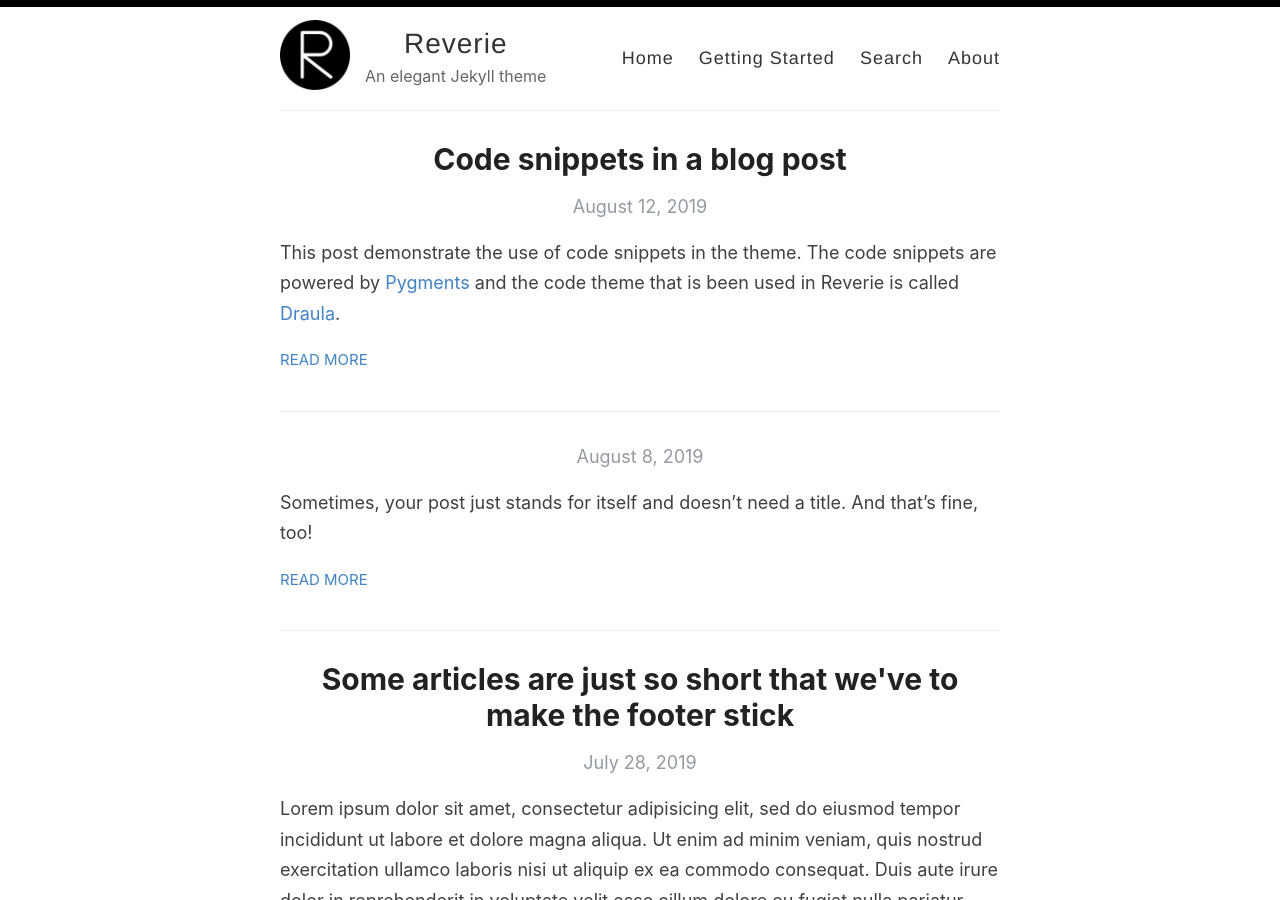
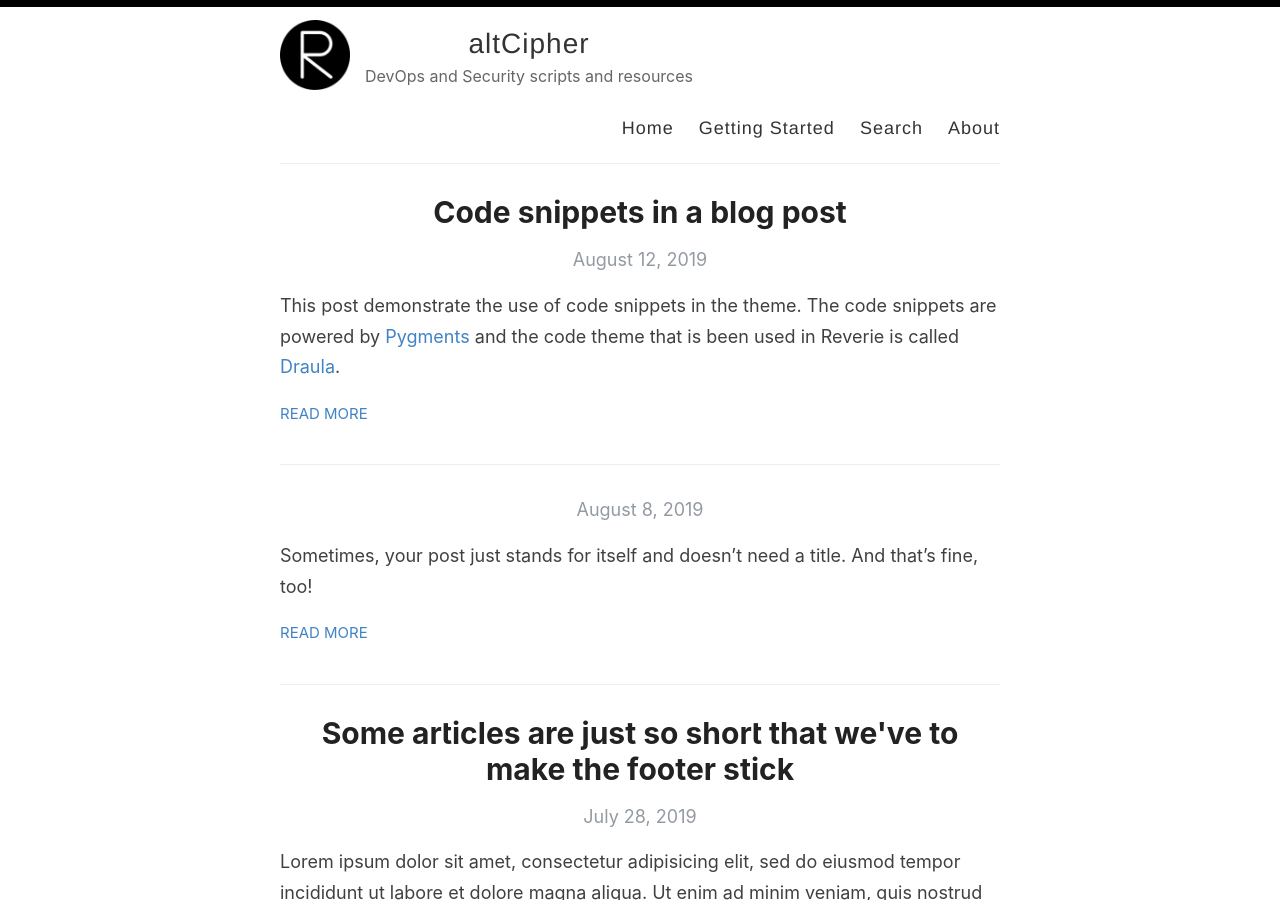
Before and after one commit to altCipher/altcipher.github.io, a Jekyll site: the page built from index.html, in a window 1280 px wide and 900 px high. Built offline with Jekyll 4.4.1, drawn with Linux system fonts in a browser that asks for light colours; the list of posts is cut into pages by our own code.

Commit message:
Customized defaults

```diff
--- a/_config.yml
+++ b/_config.yml
@@ -3,13 +3,13 @@
 #
 
 # Name of your site (displayed in the header)
-name: Reverie
+name: altCipher
 
 # Name of the author
-author: Amit Merchant
+author: Tony Cavella
 
 # Short bio or description (displayed in the header)
-description: An elegant Jekyll theme
+description: DevOps and Security scripts and resources
 
 # URL of your avatar or profile pic (you could use your GitHub profile pic)
 avatar: /images/reverie.png
@@ -21,15 +21,15 @@ avatar: /images/reverie.png
 # Includes an icon in the footer for each username you enter
 footer-links:
   dribbble:
-  email: amit.d.merchant@gmail.com
+  email: tony@cavella.com
   facebook:
   flickr:
-  github: amitmerchant1990/reverie
+  github: altCipher
   instagram:
   linkedin:
   pinterest:
   rss: rss
-  twitter: amit_merchant
+  twitter:
   stackoverflow:
   youtube: # channel/<your_long_string> or user/<user-name>
   googleplus: # anything in your profile username that comes after plus.google.com/
@@ -41,18 +41,18 @@ footer-links:
 disqus:
 
 # Enter your Google Analytics web tracking code (e.g. UA-2110908-2) to activate tracking
-google_analytics: UA-43339302-11
+google_analytics: #UA-43339302-11
 
 # Your website URL (e.g. http://amitmerchant1990.github.io or http://www.amitmerchant.com)
 # Used for Sitemap.xml and your RSS feed
-url: http://www.amitmerchant.com/reverie
-enforce_ssl: https://www.amitmerchant.com/reverie
+url: http://altcipher.github.io
+enforce_ssl: https://altcipher.github.io
 
 # If you're hosting your site at a Project repository on GitHub pages
 # (http://yourusername.github.io/repository-name)
 # and NOT your User repository (http://yourusername.github.io)
 # then add in the baseurl here, like this: "/repository-name"
-baseurl: "/reverie"
+baseurl: "/altcipher.github.io"
 
 #
 # !! You don't need to change any of the configuration flags below !!
```
